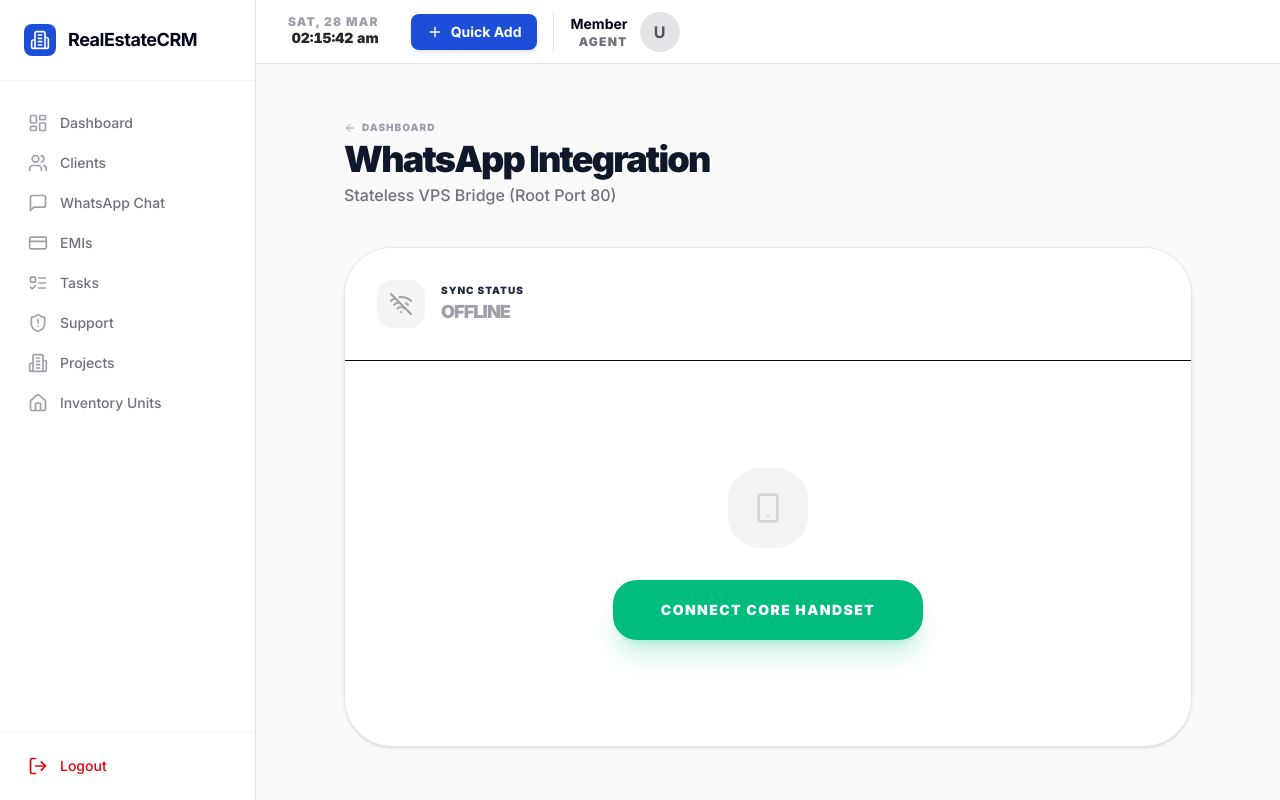
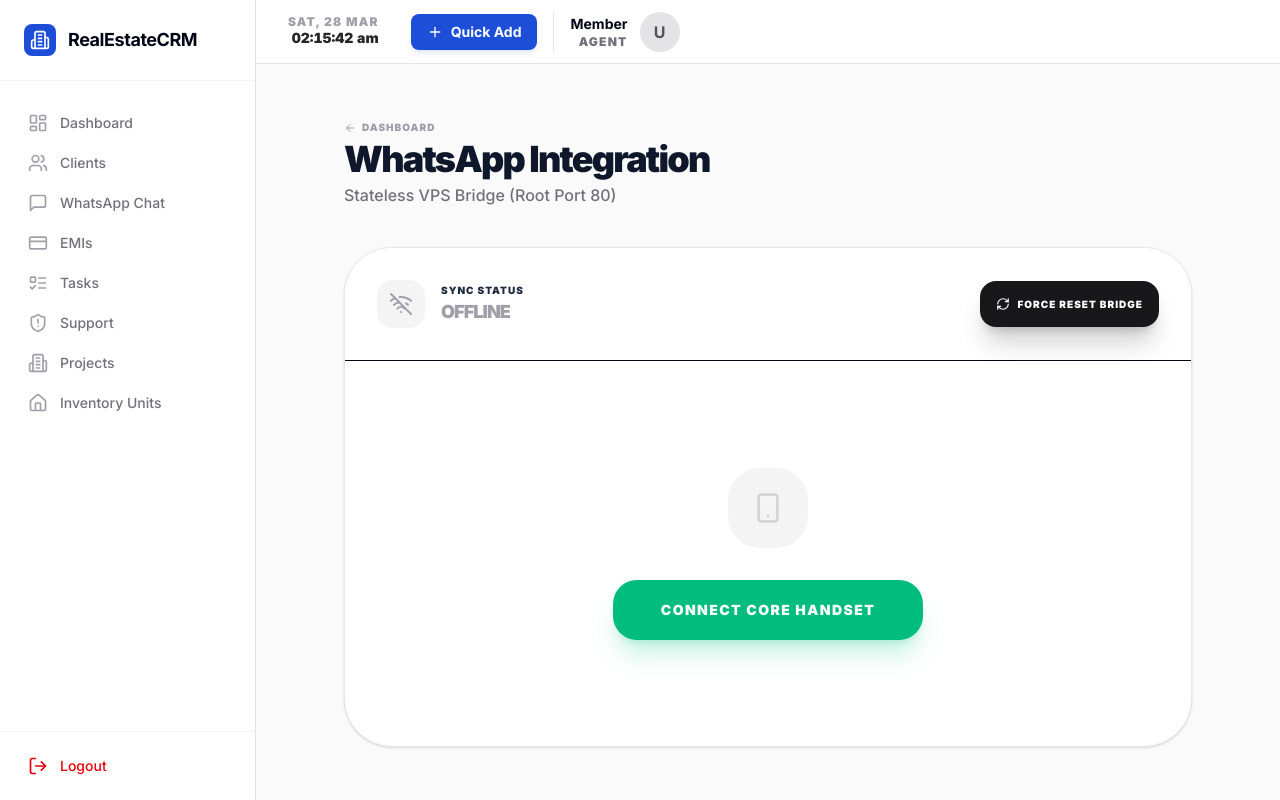
Before and after one commit to umeshkumar097/realestatecrm, a Next.js app: page /dashboard/whatsapp in a window 1280 px wide. Built offline with nearby package versions, Linux system fonts and the light colour scheme; no server answers.

Commit message:
fix: whatsapp zombie killer - implemented force-reset bridge and truth-sync status reflections

```diff
--- a/src/app/(dashboard)/dashboard/whatsapp/page.tsx
+++ b/src/app/(dashboard)/dashboard/whatsapp/page.tsx
@@ -26,7 +26,10 @@
       setStatus(normalizedStatus || "disconnected")
       setQr(data.qr ?? null)
       if (normalizedStatus === "connected") setError(null)
-    } catch (err) { console.error("Poll Error", err) }
+    } catch (err) {
+      console.error("Poll Error", err)
+      setStatus("disconnected") // Fallback to disconnected on network failure
+    }
   }, [])
 
   useEffect(() => {
@@ -73,6 +76,26 @@
     }
   }
 
+  const handleReset = async () => {
+    if (!confirm("EMERGENCY RESET: This will physically restart your connection on the server. Continue?")) return
+    setLoading(true)
+    setStatus("disconnected")
+    setQr(null)
+
+    try {
+      await fetch("/api/whatsapp", {
+        method: "POST",
+        body: JSON.stringify({ action: "reset" })
+      })
+      alert("Bridge Reset Complete. Please wait a few seconds and then refresh to scan again.")
+    } catch (err: any) {
+      console.error("Reset error", err)
+      setError("Failed to reset bridge. Please contact support.")
+    } finally {
+      setLoading(false)
+    }
+  }
+
   return (
     <div className="max-w-4xl mx-auto space-y-10 pb-20 p-6 animate-in fade-in duration-700">
       <div className="flex items-center justify-between">
@@ -98,11 +121,16 @@
                     </p>
                 </div>
             </div>
-            {status === "connected" && (
-                <button onClick={handleDisconnect} className="p-4 bg-white border border-red-100 text-red-500 rounded-2xl hover:bg-red-50 transition-all flex items-center gap-2 text-xs font-black uppercase tracking-widest">
-                    <XCircle size={16} /> Logout
+            <div className="flex items-center gap-3">
+                {status === "connected" && (
+                    <button onClick={handleDisconnect} className="p-4 bg-white border border-red-100 text-red-500 rounded-2xl hover:bg-red-50 transition-all flex items-center gap-2 text-xs font-black uppercase tracking-widest leading-none">
+                        <XCircle size={16} /> Logout
+                    </button>
+                )}
+                <button onClick={handleReset} className="p-4 bg-zinc-900 text-white rounded-2xl hover:bg-black transition-all flex items-center gap-2 text-[10px] font-black uppercase tracking-widest leading-none shadow-xl shadow-zinc-900/20">
+                    <RefreshCw size={14} className={loading && status === "disconnected" ? "animate-spin" : ""} /> Force Reset Bridge
                 </button>
-            )}
+            </div>
         </div>
 
         <div className="flex-1 flex flex-col items-center justify-center p-12 text-center">
--- a/src/app/api/whatsapp/route.ts
+++ b/src/app/api/whatsapp/route.ts
@@ -49,9 +49,9 @@
     if (action === "connect") {
       endpoint = "/connect";
       body = { agentId: userId, agencyId, force };
-    } else if (action === "disconnect") {
+    } else if (action === "disconnect" || action === "reset") {
       endpoint = "/disconnect";
-      body = { agentId: userId };
+      body = { agentId: userId, force: action === "reset" };
     } else {
       return NextResponse.json({ error: "Unknown action" }, { status: 400 });
     }
```
